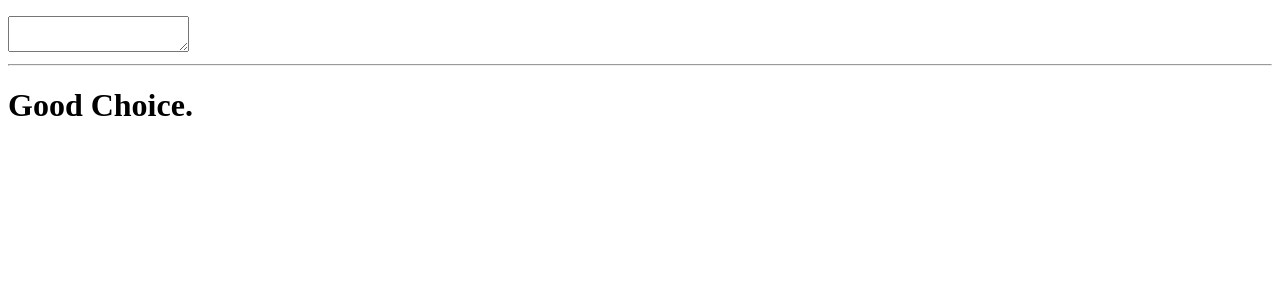
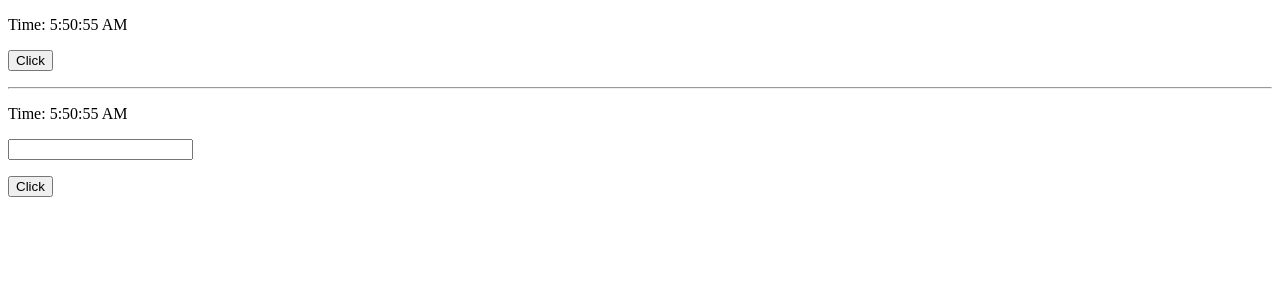
Before and after one commit to sohel902833/ReactWithSumitSir, a React (Create React App) app: page / in a window 1280 px wide. Shown: the top 300 px of the page. Built offline with nearby package versions, Linux system fonts and the light colour scheme.

Commit message:
part 20 done

```diff
--- a/src/App.js
+++ b/src/App.js
@@ -1,13 +1,15 @@
 import React from "react";
-import Todo from './components/Todo'
-import TodoFunction from './components/TodoFunction'
+import MyComponentClass from "./components/MyComponentClass";
+import MyComponent from "./components/MyComponent";
 class App extends React.Component {
-
-    render(){
-       return(
-         <TodoFunction/>
-
-        )
-    }
+  render() {
+    return (
+      <>
+        <MyComponentClass />
+        <hr/>
+        <MyComponent />
+      </>
+    );
+  }
 }
 export default App;
--- /dev/null
+++ b/src/components/MyComponent.js
@@ -0,0 +1,42 @@
+import { useState ,useEffect} from "react";
+
+export default function MyComponent() {
+  const [count, setCount] = useState(0);
+  const [date, setDate] = useState(new Date());
+  const [text,setText]=useState('')
+  const tick = () => {
+    setDate(new Date());
+  };
+
+  useEffect(()=>{
+      console.log("Le Halua")
+      document.title=`Clicked ${count} times`;
+
+  },[count])
+  useEffect(()=>{
+      const interval=setInterval(tick,1000 );
+    return ()=>{
+        clearInterval(interval);
+    }
+
+  },[])
+
+
+  const addClick = () => {
+    setCount((prevCount) => prevCount + 1);
+  };
+
+  return (
+    <div>
+      <p>Time: {date.toLocaleTimeString()}</p>
+      <p>
+          <input type="text" value={text} onChange={(e)=>setText(e.target.value)}/>
+      </p>
+      <p>
+        <button onClick={addClick} type="button">
+          Click
+        </button>
+      </p>
+    </div>
+  );
+}
--- /dev/null
+++ b/src/components/MyComponentClass.js
@@ -0,0 +1,38 @@
+import React from "react";
+export default class MyComponentClass extends React.Component {
+  state = {
+    count: 0,
+    date: new Date(),
+  };
+  addClick = () => {
+    this.setState(({ count }) => ({ count: count + 1 }));
+  };
+  componentDidMount(){
+      const {count}=this.state
+      document.title=`Clicked ${count} times`;
+     this.timer=setInterval(this.tick,1000)
+  }
+  componentDidUpdate(){
+    const {count}=this.state
+    document.title=`Clicked ${count} times`;
+  }
+  tick=()=>{
+      this.setState({
+          date:new Date()
+      })
+  }
+
+  render() {
+    const { date } = this.state;
+    return (
+      <div>
+        <p>Time: {date.toLocaleTimeString()}</p>
+        <p>
+          <button onClick={this.addClick} type="button">
+            Click
+          </button>
+        </p>
+      </div>
+    );
+  }
+}
--- a/src/components/Todo.js
+++ /dev/null
@@ -1,32 +0,0 @@
-import React from 'react'
-export default class Todo extends React.Component{
-    state={
-        todo:'',
-        warning:null
-
-    }
-
-    handleInput=(e)=>{
-        const inputValue=e.target.value;
-        const warning=inputValue.includes('.js')
-                        ?"You need JavScript skill to complete the task.Do you have it"
-                        :null;
-        this.setState({
-            todo:inputValue,
-            warning
-        })
-    }
-
-
-    render(){
-        const {todo,warning}=this.state;
-        return(
-            <div>
-                <p>{todo}</p>
-                <textarea value={todo} onChange={this.handleInput}/>
-                <hr/>
-                <h1>{warning}</h1>
-            </div>
-        )
-    }
-}
--- a/src/components/TodoFunction.js
+++ /dev/null
@@ -1,28 +0,0 @@
-import { useState } from "react";
-
-export default function TodoFunction() {
-
-    const [todo,setTodo]=useState('');
-    const [warning,setWarning]=useState(null);
-
-    const handleInput=(e)=>{
-        const inputValue=e.target.value;
-        const warning=inputValue.includes('.js')
-                        ?"You need JavScript skill to complete the task.Do you have it"
-                        :null;
-       setTodo(inputValue)
-       setWarning(warning)
-    }
-
-
-
-
-  return (
-    <div>
-      <p>{todo}</p>
-      <textarea value={todo} onChange={handleInput} />
-      <hr />
-      <h1>{warning?warning:"Good Choice."}</h1>
-    </div>
-  );
-}
```
